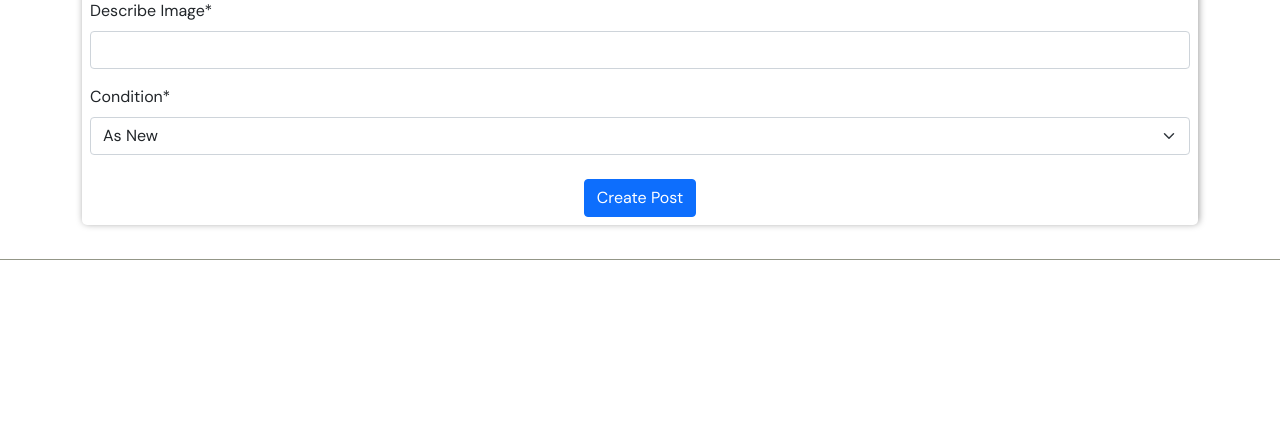
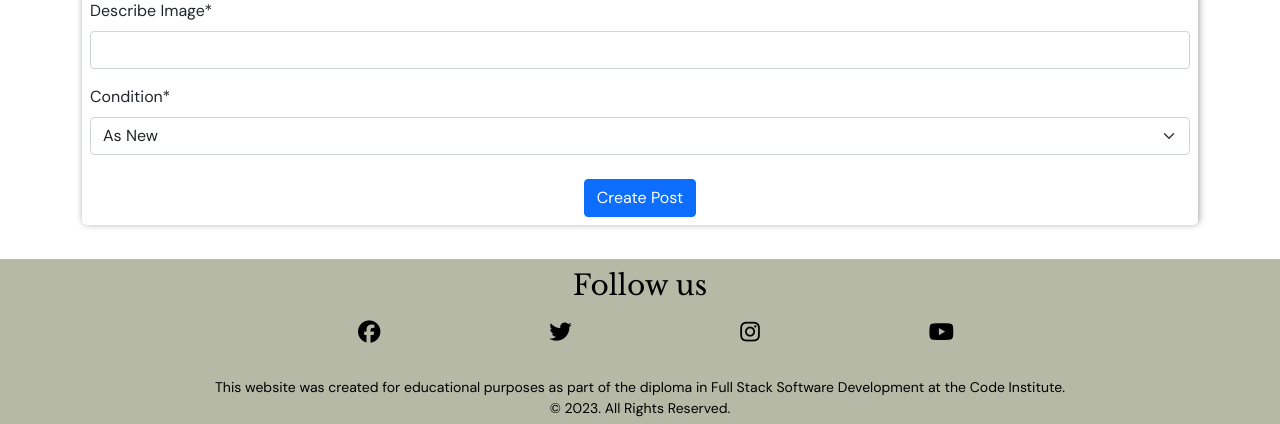
Before and after one commit to Louibens/PP4_FreeFurnitureHub, a Django app: page /furniture/add/ in a window 1280 px wide. Shown: the part 1070-1494 px from the top of the page. Before the commit the page ends 1330 px from the top, so only its background shows below. Run offline with Django 3.2, Linux system fonts and the light colour scheme; the visitor is signed in with stand-in values (Sample User, id 1); parts of the project's set-up code (start-up, migrations or seed data) failed here and were passed over; some libraries are stand-ins or nearby versions.

Commit message:
Update footer design content and styling

```diff
--- a/static/css/base.css
+++ b/static/css/base.css
@@ -102,22 +102,8 @@ img.logo {
 
 }
 
-/* Footer */
 
-footer {
-    flex-shrink: 0;
-    background-color: var(--off-white);
-    display: flex;
-    flex-direction: row;
-    justify-content: center;
-    align-items: center;
-    border-top: var(--border);
-}
 
-.social-icon {
-    height: 32px;
-    margin: 1rem
-}
 
 /* Form */
 
@@ -214,3 +200,56 @@ a.img-container:hover {
     display: block;
     width: 100%
 }
+
+/* Footer */
+
+footer {
+    background-color: var(--off-white);
+    width: 100%;
+    height: auto;
+    display: flex;
+    flex-direction: column;
+    justify-content: space-evenly;
+    align-items: center;
+    list-style-type: none;
+    color: black;
+    bottom: 0;
+    font-size: 14px;
+}
+
+.social-networks {
+    width:50%;
+    text-align: center;
+}
+
+.social-networks h3 {
+    padding-top: 10px;
+}
+
+.social-networks ul {
+    display: flex;
+    justify-content: space-between;
+}
+
+.social-networks li {
+    display: inline;
+    text-align: center;
+    font-size: 160%;
+    margin: 1%;
+    text-decoration: none;
+    color: black;
+}
+
+.social-networks li a {
+    text-decoration: none;
+    color: black;
+}
+
+.disclaimer {
+    width:90%;
+    text-align: center;
+    list-style-type: none;
+    margin: 0;
+    padding: 5px;
+    color: black;
+}
--- a/templates/base.html
+++ b/templates/base.html
@@ -26,5 +26,8 @@
         {% endblock %}
     </main>
     {% include 'includes/footer.html' %}
+    <!-- font awesome script -->
+
+    <script src="https://kit.fontawesome.com/70893e8ef4.js" crossorigin="anonymous"></script>
 </body>
 </html>
--- a/templates/includes/footer.html
+++ b/templates/includes/footer.html
@@ -1,6 +1,34 @@
 {% load static %}
 
-<footer>
+  <!-- footer -->
+
+  <footer>
+    <div class="social-networks">
+        <h3>Follow us</h3>
+        <ul >
+            <li>
+                <a href="https://facebook.com" target="_blank" rel="noopener" aria-label="Visit our Facebook page (opens in a new tab)"><i class="fa-brands fa-facebook"></i></a>
+            </li>
+            <li>
+                <a href="https://twitter.com" target="_blank" rel="noopener" aria-label="Visit our Twitter page (opens in a new tab)"><i class="fa-brands fa-twitter"></i></a>
+            </li>
+            <li>
+                <a href="https://instagram.com" target="_blank" rel="noopener" aria-label="Visit our Instagram page (opens in a new tab)"><i class="fa-brands fa-instagram"></i></a>
+            </li>
+            <li>
+                <a href="https://youtube.com" target="_blank" rel="noopener" aria-label="Visit our Youtube page (opens in a new tab)"><i class="fa-brands fa-youtube"></i></a>
+            </li>
+        </ul>
+    </div>
+    <div class="disclaimer">
+        This website was created for educational purposes as part of the diploma in Full Stack Software Development at the Code Institute.
+        <br>
+        © 2023. All Rights Reserved.
+    </div>
+
+</footer>
+
+<!-- <footer> -->
     <!-- Social Media Icons -->
     <!-- <a href="" target="_blank" rel="noopener" aria-label="LinkedIn- Opens in a new tab">
         <img src="https://res.cloudinary.com/doo82qk9r/image/upload/v1690312125/linkedin-app-icon_nwtz2i.svg" alt="LinkedIn Icon" class="social-icon">
@@ -17,4 +45,4 @@
     <a href="" target="_blank" rel="noopener" aria-label="Github- Opens in a new tab">
         <img src="https://res.cloudinary.com/doo82qk9r/image/upload/v1690312125/github-icon_lv7qfu.svg" alt="Github Icon" class="social-icon">
     </a> -->
-</footer>
+<!-- </footer> -->
```
